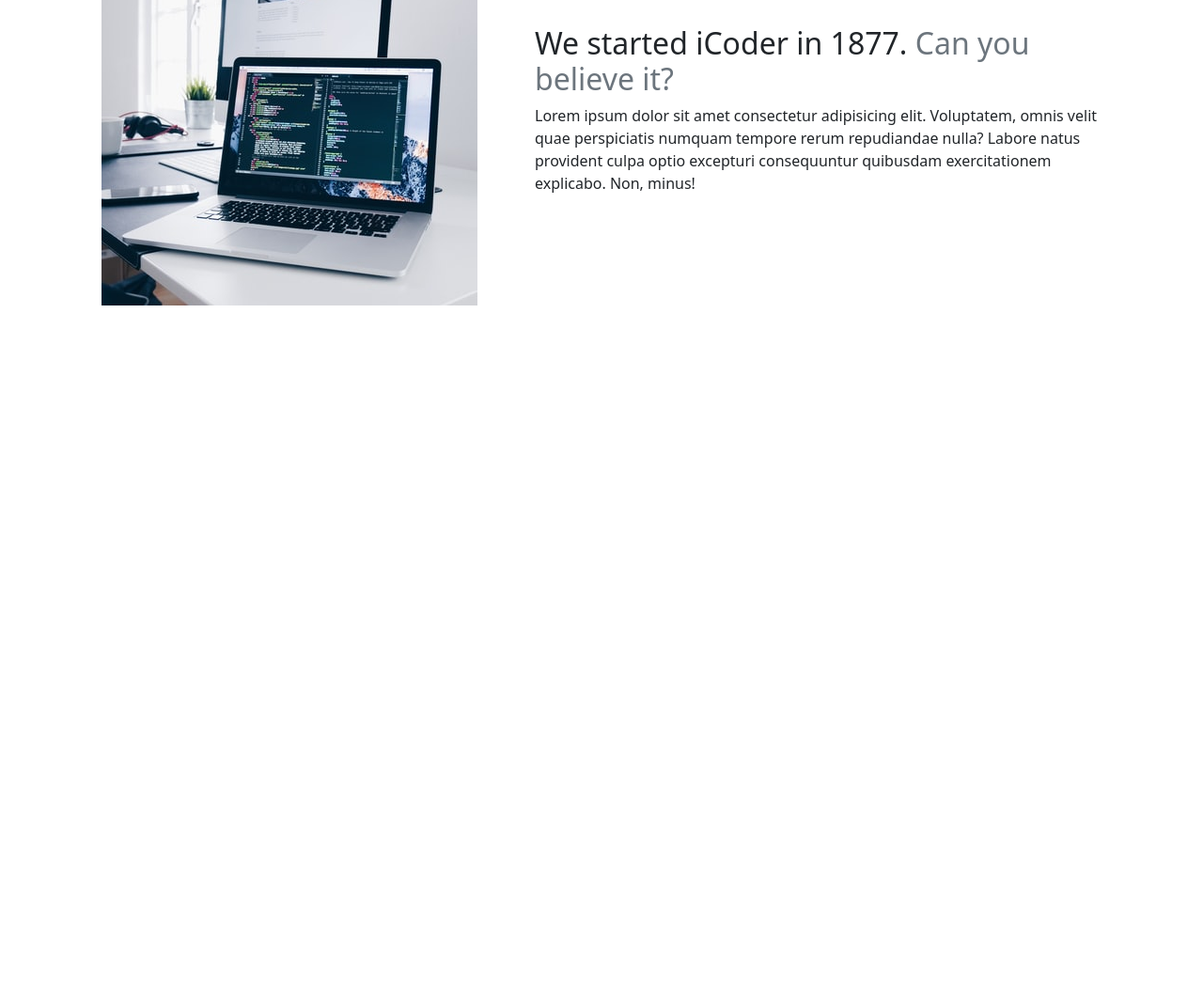
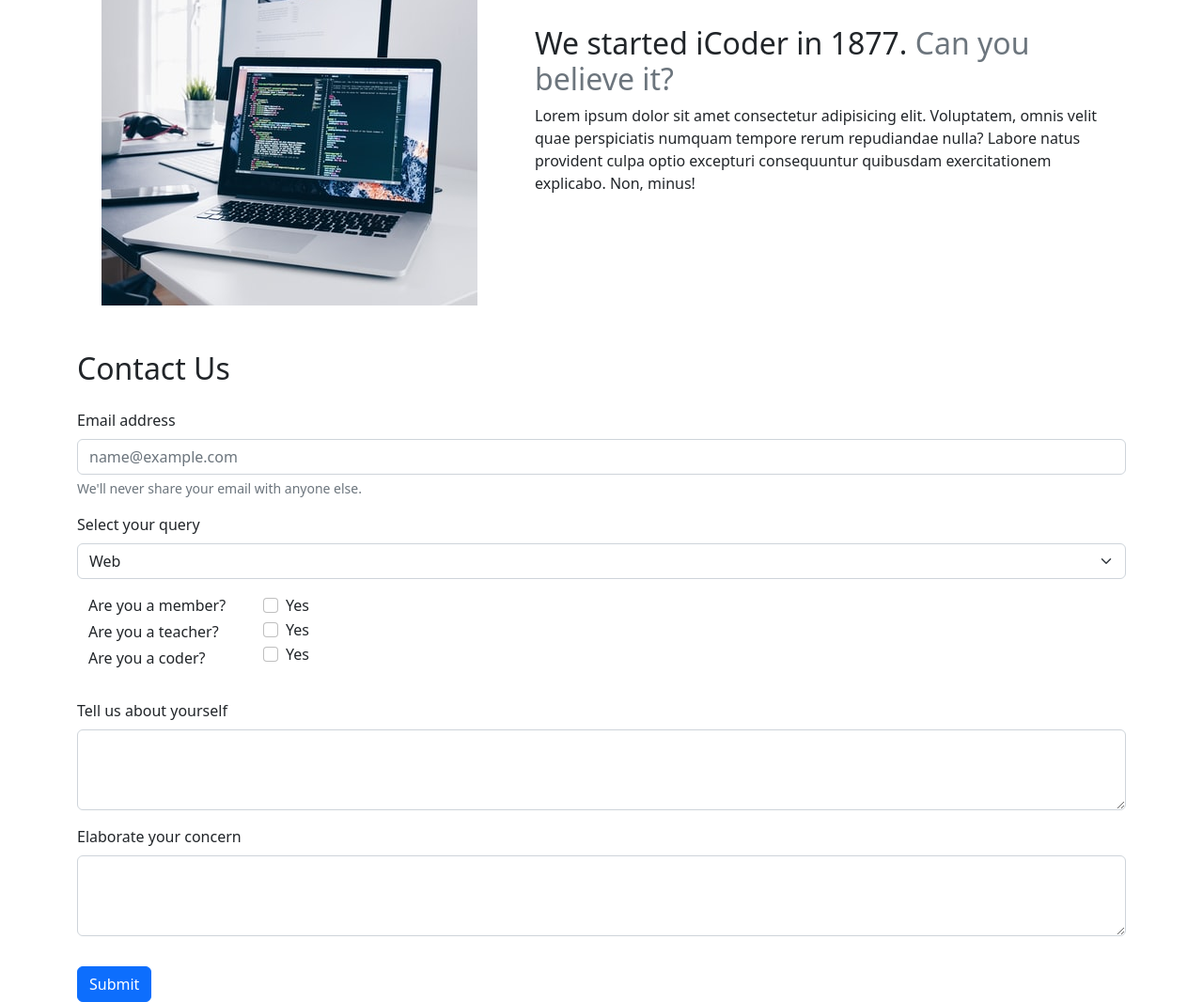
Before and after one commit to nickfwilliams/wdb-icoder-site, a plain HTML site: page index.html in a window 1280 px wide. Shown: the part 1519-2585 px from the top of the page at 94% size. Before the commit the page ends 1844 px from the top, so only its background shows below. Drawn offline with nearby package versions, Linux system fonts and the light colour scheme.

Commit message:
Complete the form section

```diff
--- a/index.html
+++ b/index.html
@@ -215,11 +215,65 @@
           <div class="col-7 p-4"><h2>We started iCoder in 1877. <span class="text-secondary">Can you believe it?</span></h2>
           <p>Lorem ipsum dolor sit amet consectetur adipisicing elit. Voluptatem, omnis velit quae perspiciatis numquam tempore rerum repudiandae nulla? Labore natus provident culpa optio excepturi consequuntur quibusdam exercitationem explicabo. Non, minus!</p>
           </div>
-
         </div>
       </div>
 
-
+      <!---- Contact Form -->
+      <div class="container mt-5">
+        <h2 class="mb-4">Contact Us</h2>
+        <form>
+          <div class="mb-3">
+            <label for="exampleInputEmail1" class="form-label">Email address</label>
+            <input type="email" class="form-control" id="exampleInputEmail1" aria-describedby="emailHelp" placeholder="name@example.com">
+            <div id="emailHelp" class="form-text">We'll never share your email with anyone else.</div>
+          </div>
+          <label for="exampleInputSelect" class="form-label">Select your query</label>
+          <select class="form-select" aria-label="Default select example">
+            <option selected>Web</option>
+            <option value="1">Web</option>
+            <option value="2">Mobile</option>
+            <option value="3">In-person</option>
+          </select>
+          <div class="container mt-3 mb-3">
+            <div class="row">
+              <div class="col-2">
+                <p class="mb-1">Are you a member?</p>
+                <p class="mb-1">Are you a teacher?</p>
+                <p>Are you a coder?</p>
+              </div>
+              <div class="col-10">
+                <div class="form-check">
+                  <input class="form-check-input" type="checkbox" value="" id="flexCheckDefault">
+                  <label class="form-check-label" for="flexCheckDefault">
+                    Yes
+                  </label>
+                </div>
+                <div class="form-check">
+                  <input class="form-check-input" type="checkbox" value="" id="flexCheckDefault">
+                  <label class="form-check-label" for="flexCheckDefault">
+                    Yes
+                  </label>
+                </div>
+                <div class="form-check">
+                  <input class="form-check-input" type="checkbox" value="" id="flexCheckDefault">
+                  <label class="form-check-label" for="flexCheckDefault">
+                    Yes
+                  </label>
+                </div>
+              </div>
+            </div>
+          </div>
+          <div class="mb-3">
+            <label for="exampleFormControlTextarea1" class="form-label">Tell us about yourself</label>
+            <textarea class="form-control" id="exampleFormControlTextarea1" rows="3"></textarea>
+          </div>
+          <div class="mb-3">
+            <label for="exampleFormControlTextarea1" class="form-label">Elaborate your concern</label>
+            <textarea class="form-control" id="exampleFormControlTextarea1" rows="3"></textarea>
+          </div>
+          <button type="submit" class="btn btn-primary mt-3">Submit</button>
+        </form>
+      </div>
     </main>
     <script
       src="https://cdn.jsdelivr.net/npm/bootstrap@5.2.2/dist/js/bootstrap.bundle.min.js"
```
